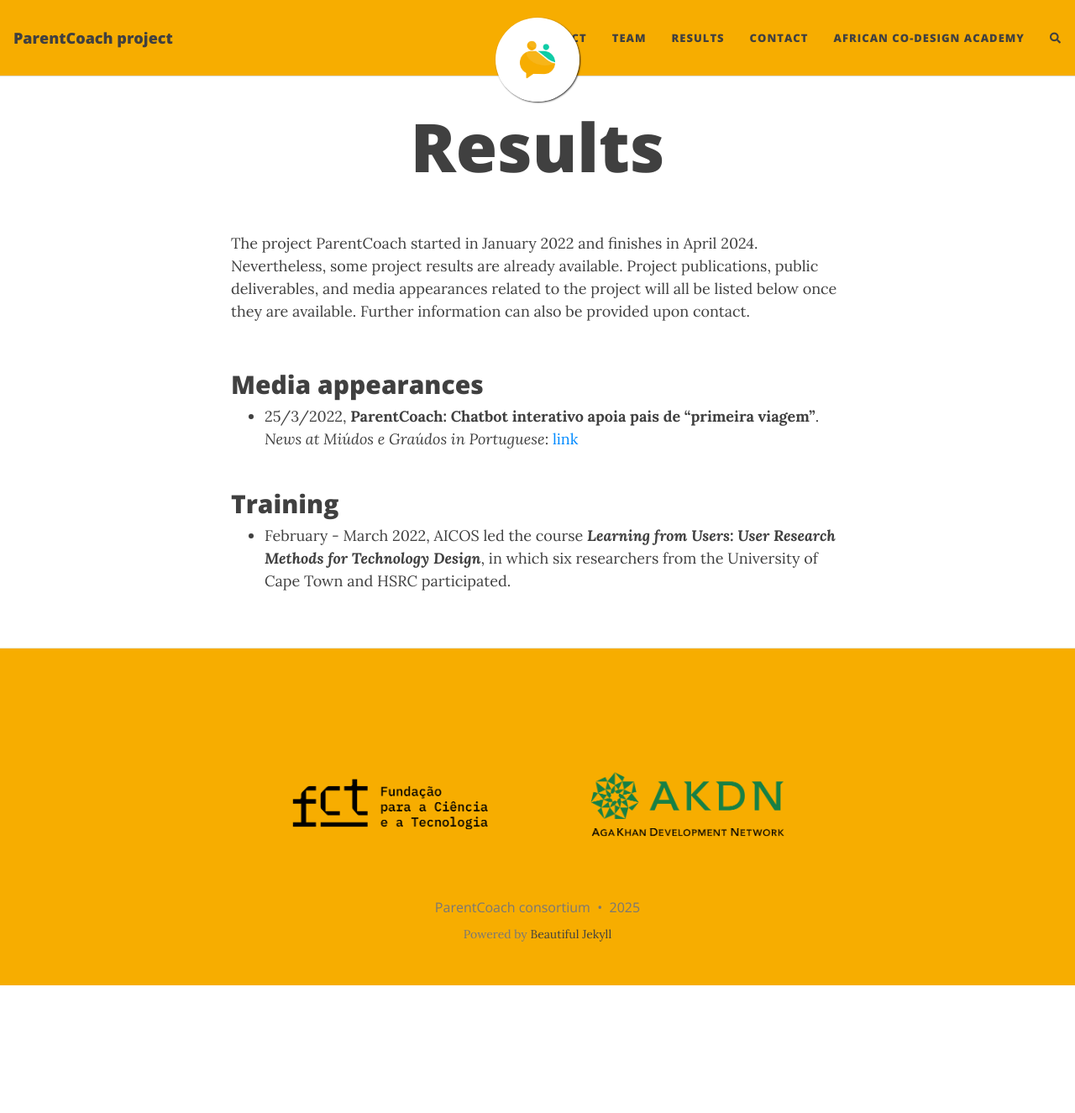
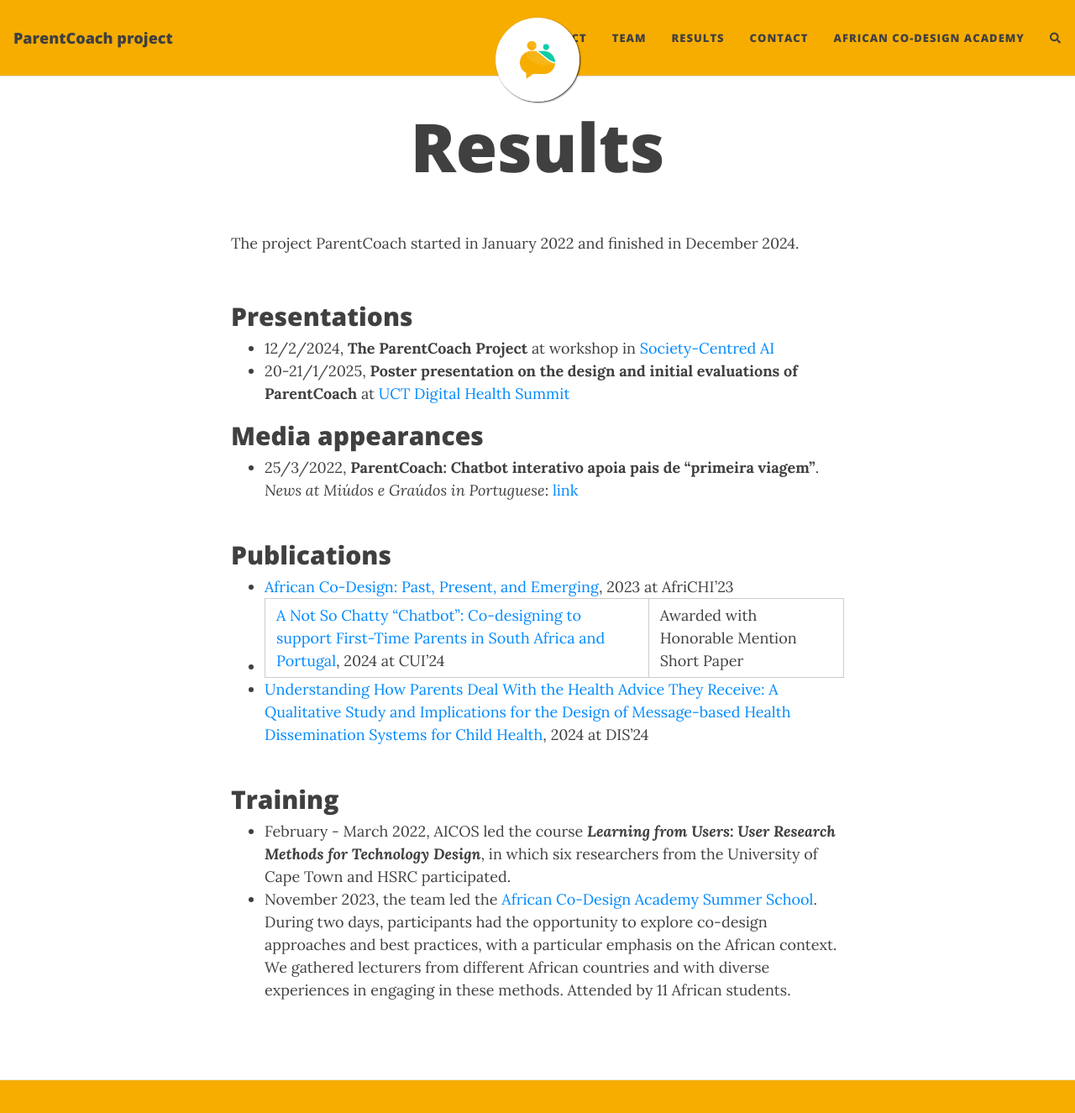
Before and after one commit to fraunhoferportugal/parentcoach-website, a Jekyll site: the page built from results.md, in a window 1280 px wide and 1400 px high. Shown: the top 1325 px of the window at 84% size. Built offline with Jekyll 4.4.1, drawn with Linux system fonts in a browser that asks for light colours; nearby versions of some CDN libraries; comment, search, counter and statistics services are not loaded.

Commit message:
updates to index and adding of dissemination actions

```diff
--- a/results.md
+++ b/results.md
@@ -4,16 +4,15 @@ title: Results
 # subtitle: Why you'd want to go on a date with me
 ---
 
-The project ParentCoach started in January 2022 and finishes in April 2024. Nevertheless, some project results are already available. Project publications, public deliverables, and media appearances related to the project will all be listed below once they are available. Further information can also be provided upon contact.<br/><br/>
+The project ParentCoach started in January 2022 and finished in December 2024.<br/><br/>
 
 
-<!--
 ## Presentations
--->
+* 12/2/2024, **The ParentCoach Project** at workshop in [Society-Centred AI](https://research.google/programs-and-events/society-centered-ai/)
+* 20-21/1/2025, **Poster presentation on the design and initial evaluations of ParentCoach** at [UCT Digital Health Summit](https://health.uct.ac.za/events/digital-health-summit-2025)
 
 
 ## Media appearances
-
 
 * 25/3/2022, **ParentCoach: Chatbot interativo apoia pais de "primeira viagem"**. _News at Miúdos e Graúdos in Portuguese_:  [link](https://miudosegraudos.pt/parentcoach-chatbot-interativo-apoia-pais-de-primeira-viagem/) <br/><br/>
 
@@ -21,13 +20,16 @@ The project ParentCoach started in January 2022 and finishes in April 2024. Neve
 ## Deliverables
 
 * <br/><br/>
-
+-->
 
 ## Publications
 
-* <br/><br/>
--->
+* [African Co-Design: Past, Present, and Emerging](https://dl.acm.org/doi/abs/10.1145/3628096.3629080), 2023 at AfriCHI'23
+* [A Not So Chatty “Chatbot”: Co-designing to support First-Time Parents in South Africa and Portugal](https://dl.acm.org/doi/abs/10.1145/3640794.3665571), 2024 at CUI'24 | Awarded with Honorable Mention Short Paper
+* [Understanding How Parents Deal With the Health Advice They Receive: A Qualitative Study and Implications for the Design of Message-based Health Dissemination Systems for Child Health](https://dl.acm.org/doi/10.1145/3643834.3661504), 2024 at DIS'24 <br/><br/>
+
 
 ## Training
 
 * February - March 2022, AICOS led the course **_Learning from Users: User Research Methods for Technology Design_**, in which six researchers from the University of Cape Town and HSRC participated.
+* November 2023, the team led the [African Co-Design Academy Summer School](https://parentcoach.projects.fraunhofer.pt/african-co-design-academy/). During two days, participants had the opportunity to explore co-design approaches and best practices, with a particular emphasis on the African context. We gathered lecturers from different African countries and with diverse experiences in engaging in these methods. Attended by 11 African students. <br/><br/>
```
Also changed, not shown: index.md (+0 -2 lines).
